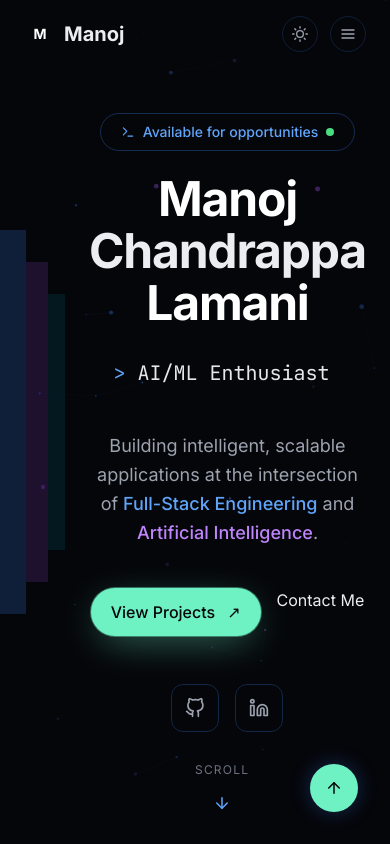
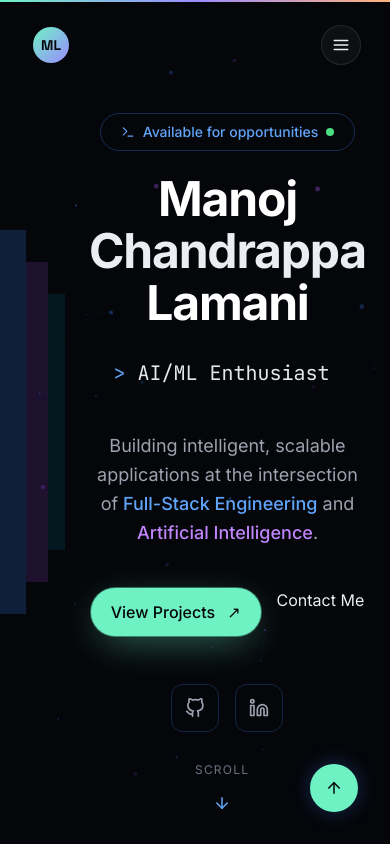
Before and after one commit to ManojLamani/Portfolio, a React (Vite) app: page / in a window 390 px wide. Shown: the top 844 px of the page. Built offline with nearby package versions, Linux system fonts and the light colour scheme.

Commit message:
Add animated background, scroll progress bar and floating navbar

```diff
--- a/src/components/Navbar.jsx
+++ b/src/components/Navbar.jsx
@@ -1,151 +1,139 @@
-import { useState, useEffect } from 'react';
-import { motion, AnimatePresence } from 'framer-motion';
-import { Link } from 'react-scroll';
-import { FiSun, FiMoon, FiMenu, FiX } from 'react-icons/fi';
+import { useEffect, useState } from 'react';
+import { AnimatePresence, motion, useMotionValueEvent, useScroll } from 'framer-motion';
+import { FiArrowUpRight, FiMenu, FiX } from 'react-icons/fi';
+import { navLinks, profile } from '../data/portfolio';
+import { EASE } from './ui/motion';
 
-const navLinks = [
-  { label: 'Home', to: 'hero' },
-  { label: 'About', to: 'about' },
-  { label: 'Projects', to: 'projects' },
-  { label: 'Skills', to: 'skills' },
-  { label: 'Contact', to: 'contact' },
-];
-
-export default function Navbar({ darkMode, setDarkMode }) {
-  const [scrolled, setScrolled] = useState(false);
-  const [activeSection, setActiveSection] = useState('hero');
-  const [mobileOpen, setMobileOpen] = useState(false);
+function useActiveSection(ids) {
+  const [active, setActive] = useState(null);
 
   useEffect(() => {
-    const onScroll = () => {
-      setScrolled(window.scrollY > 50);
+    const observer = new IntersectionObserver(
+      (entries) => {
+        entries.forEach((entry) => {
+          if (entry.isIntersecting) setActive(entry.target.id);
+        });
+      },
+      { rootMargin: '-45% 0px -50% 0px' },
+    );
+    ids.forEach((id) => {
+      const el = document.getElementById(id);
+      if (el) observer.observe(el);
+    });
+    return () => observer.disconnect();
+  }, [ids]);
 
-      const sections = navLinks.map(l => l.to);
-      for (let i = sections.length - 1; i >= 0; i--) {
-        const el = document.getElementById(sections[i]);
-        if (el && window.scrollY >= el.offsetTop - 120) {
-          setActiveSection(sections[i]);
-          break;
+  return active;
 }
-      }
+
+const sectionIds = ['home', ...navLinks.map((l) => l.id)];
+
+export default function Navbar() {
+  const active = useActiveSection(sectionIds);
+  const [open, setOpen] = useState(false);
+  const [hidden, setHidden] = useState(false);
+  const [scrolled, setScrolled] = useState(false);
+  const { scrollY } = useScroll();
+
+  useMotionValueEvent(scrollY, 'change', (y) => {
+    const prev = scrollY.getPrevious() ?? 0;
+    setScrolled(y > 24);
+    setHidden(y > prev && y > 400 && !open);
+  });
+
+  useEffect(() => {
+    document.body.style.overflow = open ? 'hidden' : '';
+    return () => {
+      document.body.style.overflow = '';
     };
-    window.addEventListener('scroll', onScroll, { passive: true });
-    return () => window.removeEventListener('scroll', onScroll);
-  }, []);
+  }, [open]);
 
   return (
     <>
       <motion.header
-        initial={{ y: -100, opacity: 0 }}
-        animate={{ y: 0, opacity: 1 }}
-        transition={{ duration: 0.6, ease: 'easeOut' }}
-        className={`fixed top-0 left-0 right-0 z-50 transition-all duration-500 ${
-          scrolled
-            ? 'glass border-b border-blue-500/10 shadow-[0_4px_30px_rgba(59,130,246,0.08)]'
-            : 'bg-transparent border-b border-transparent'
+        initial={{ y: -80, opacity: 0 }}
+        animate={{ y: hidden ? -100 : 0, opacity: 1 }}
+        transition={{ duration: 0.45, ease: EASE }}
+        className="fixed inset-x-0 top-0 z-50 px-4 pt-4"
+      >
+        <nav
+          className={`mx-auto flex max-w-5xl items-center justify-between rounded-full border px-3 py-2 transition-all duration-300 ${
+            scrolled ? 'border-white/10 bg-ink-900/75 shadow-2xl shadow-black/40 backdrop-blur-xl' : 'border-transparent bg-transparent'
           }`}
         >
-        <nav className="max-w-7xl mx-auto px-6 py-4 flex items-center justify-between">
-          {/* Logo */}
-          <Link to="hero" smooth duration={800}>
-            <motion.div
-              className="flex items-center gap-2"
-              whileHover={{ scale: 1.05 }}
-            >
-              <div className="w-8 h-8 rounded-lg bg-neon-gradient flex items-center justify-center text-white font-bold text-sm">
-                M
-              </div>
-              <span className="font-bold text-xl neon-text">Manoj</span>
-            </motion.div>
-          </Link>
+          <a href="#home" className="group flex items-center gap-2.5 rounded-full pl-1 pr-3" aria-label="Back to top">
+            <span className="relative grid h-9 w-9 place-items-center rounded-full bg-gradient-to-br from-mint to-iris font-display text-sm font-bold text-ink-950 transition-transform duration-500 group-hover:rotate-[360deg]">
+              {profile.initials}
+            </span>
+            <span className="hidden font-display text-sm font-semibold tracking-tight sm:block">{profile.shortName} Lamani</span>
+          </a>
 
-          {/* Desktop Nav Links */}
-          <div className="hidden md:flex items-center gap-8">
+          <ul className="hidden items-center gap-1 md:flex">
             {navLinks.map((link) => (
-              <Link
-                key={link.to}
-                to={link.to}
-                smooth
-                duration={800}
-                offset={-80}
-                className={`nav-link ${activeSection === link.to ? 'active' : ''}`}
+              <li key={link.id} className="relative">
+                <a
+                  href={`#${link.id}`}
+                  className={`relative z-10 block rounded-full px-4 py-2 text-sm transition-colors ${
+                    active === link.id ? 'text-fg' : 'text-fg-muted hover:text-fg'
+                  }`}
                 >
                   {link.label}
-              </Link>
+                </a>
+                {active === link.id && (
+                  <motion.span
+                    layoutId="nav-pill"
+                    className="absolute inset-0 rounded-full border border-white/10 bg-white/[0.06]"
+                    transition={{ type: 'spring', stiffness: 380, damping: 32 }}
+                  />
+                )}
+              </li>
             ))}
-          </div>
+          </ul>
 
-          {/* Right Side Controls */}
-          <div className="flex items-center gap-3">
-            {/* Theme Toggle */}
-            <motion.button
-              whileHover={{ scale: 1.1, rotate: 15 }}
-              whileTap={{ scale: 0.95 }}
-              onClick={() => setDarkMode(!darkMode)}
-              className="w-9 h-9 rounded-full glass flex items-center justify-center text-gray-400 hover:text-white transition-colors duration-200 border border-blue-500/20"
-              aria-label="Toggle theme"
+          <div className="flex items-center gap-2">
+            <a href="#contact" className="btn-primary hidden !py-2 sm:inline-flex">
+              Let&apos;s talk <FiArrowUpRight />
+            </a>
+            <button
+              type="button"
+              onClick={() => setOpen((v) => !v)}
+              className="grid h-10 w-10 place-items-center rounded-full border border-white/10 bg-white/[0.04] md:hidden"
+              aria-label={open ? 'Close menu' : 'Open menu'}
+              aria-expanded={open}
             >
-              {darkMode ? <FiSun size={16} /> : <FiMoon size={16} />}
-            </motion.button>
-
-            {/* Resume Button - Desktop */}
-            <motion.a
-              href="#contact"
-              whileHover={{ scale: 1.05 }}
-              whileTap={{ scale: 0.95 }}
-              className="hidden md:block btn-primary text-sm py-2 px-5"
-            >
-              Hire Me
-            </motion.a>
-
-            {/* Mobile Menu Toggle */}
-            <motion.button
-              whileTap={{ scale: 0.9 }}
-              onClick={() => setMobileOpen(!mobileOpen)}
-              className="md:hidden w-9 h-9 rounded-full glass flex items-center justify-center text-gray-400 hover:text-white border border-blue-500/20"
-            >
-              {mobileOpen ? <FiX size={16} /> : <FiMenu size={16} />}
-            </motion.button>
+              {open ? <FiX size={18} /> : <FiMenu size={18} />}
+            </button>
           </div>
         </nav>
       </motion.header>
 
-      {/* Mobile Menu */}
       <AnimatePresence>
-        {mobileOpen && (
+        {open && (
           <motion.div
-            initial={{ opacity: 0, x: '100%' }}
-            animate={{ opacity: 1, x: 0 }}
-            exit={{ opacity: 0, x: '100%' }}
-            transition={{ type: 'spring', damping: 25, stiffness: 200 }}
-            className="fixed top-0 right-0 bottom-0 w-72 z-40 glass border-l border-blue-500/20 flex flex-col pt-20 px-8"
+            initial={{ opacity: 0 }}
+            animate={{ opacity: 1 }}
+            exit={{ opacity: 0 }}
+            className="fixed inset-0 z-40 bg-ink-950/90 backdrop-blur-xl md:hidden"
+            onClick={() => setOpen(false)}
           >
-            <div className="flex flex-col gap-6">
+            <motion.ul
+              className="flex h-full flex-col justify-center gap-2 px-8"
+              initial="hidden"
+              animate="show"
+              variants={{ show: { transition: { staggerChildren: 0.06, delayChildren: 0.1 } } }}
+            >
               {navLinks.map((link, i) => (
-                <motion.div
-                  key={link.to}
-                  initial={{ opacity: 0, x: 30 }}
-                  animate={{ opacity: 1, x: 0 }}
-                  transition={{ delay: i * 0.08 }}
+                <motion.li
+                  key={link.id}
+                  variants={{ hidden: { opacity: 0, x: -24 }, show: { opacity: 1, x: 0, transition: { ease: EASE, duration: 0.5 } } }}
                 >
-                  <Link
-                    to={link.to}
-                    smooth
-                    duration={800}
-                    offset={-80}
-                    onClick={() => setMobileOpen(false)}
-                    className={`nav-link text-lg ${activeSection === link.to ? 'active' : ''}`}
-                  >
+                  <a href={`#${link.id}`} className="flex items-baseline gap-4 py-2 font-display text-4xl font-semibold">
+                    <span className="font-mono text-sm text-mint">0{i + 1}</span>
                     {link.label}
-                  </Link>
-                </motion.div>
+                  </a>
+                </motion.li>
               ))}
-            </div>
-            <div className="mt-8">
-              <a href="mailto:manojlamani4996@gmail.com" className="btn-primary w-full justify-center">
-                Hire Me
-              </a>
-            </div>
+            </motion.ul>
           </motion.div>
         )}
       </AnimatePresence>
--- a/src/components/ScrollProgress.jsx
+++ b/src/components/ScrollProgress.jsx
@@ -1,24 +1,14 @@
-import { useEffect, useState } from 'react';
+import { motion, useScroll, useSpring } from 'framer-motion';
 
 export default function ScrollProgress() {
-  const [progress, setProgress] = useState(0);
-
-  useEffect(() => {
-    const handleScroll = () => {
-      const scrollTop = window.pageYOffset || document.documentElement.scrollTop;
-      const docHeight = document.documentElement.scrollHeight - document.documentElement.clientHeight;
-      const scrollPercent = docHeight > 0 ? (scrollTop / docHeight) * 100 : 0;
-      setProgress(scrollPercent);
-    };
-
-    window.addEventListener('scroll', handleScroll, { passive: true });
-    return () => window.removeEventListener('scroll', handleScroll);
-  }, []);
+  const { scrollYProgress } = useScroll();
+  const scaleX = useSpring(scrollYProgress, { stiffness: 120, damping: 25, restDelta: 0.001 });
 
   return (
-    <div
-      className="scroll-progress"
-      style={{ width: `${progress}%` }}
+    <motion.div
+      aria-hidden="true"
+      style={{ scaleX }}
+      className="fixed inset-x-0 top-0 z-[60] h-[2px] origin-left bg-gradient-to-r from-mint via-iris to-ember"
     />
   );
 }
```
Also changed, not shown: src/components/Background.jsx (added, +53 -0 lines). Lines whose indentation alone changed are shown as unchanged.
